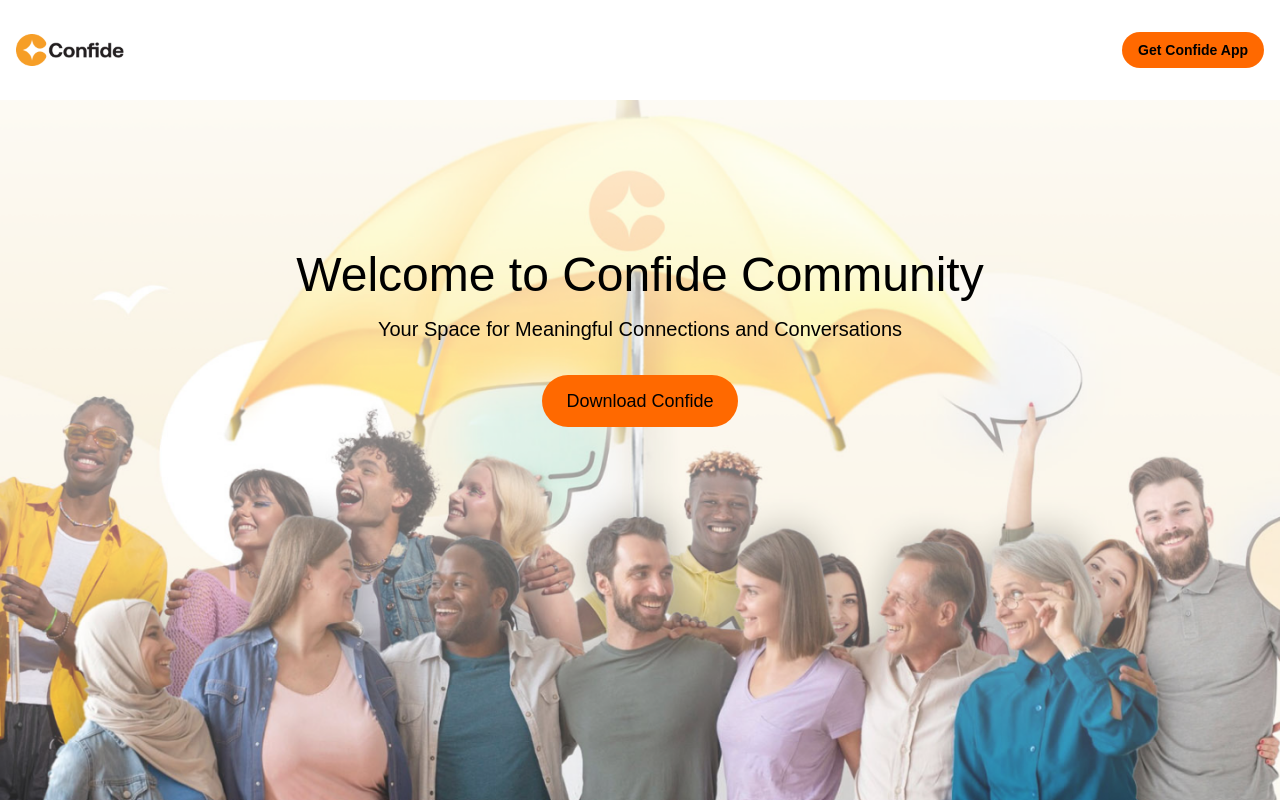
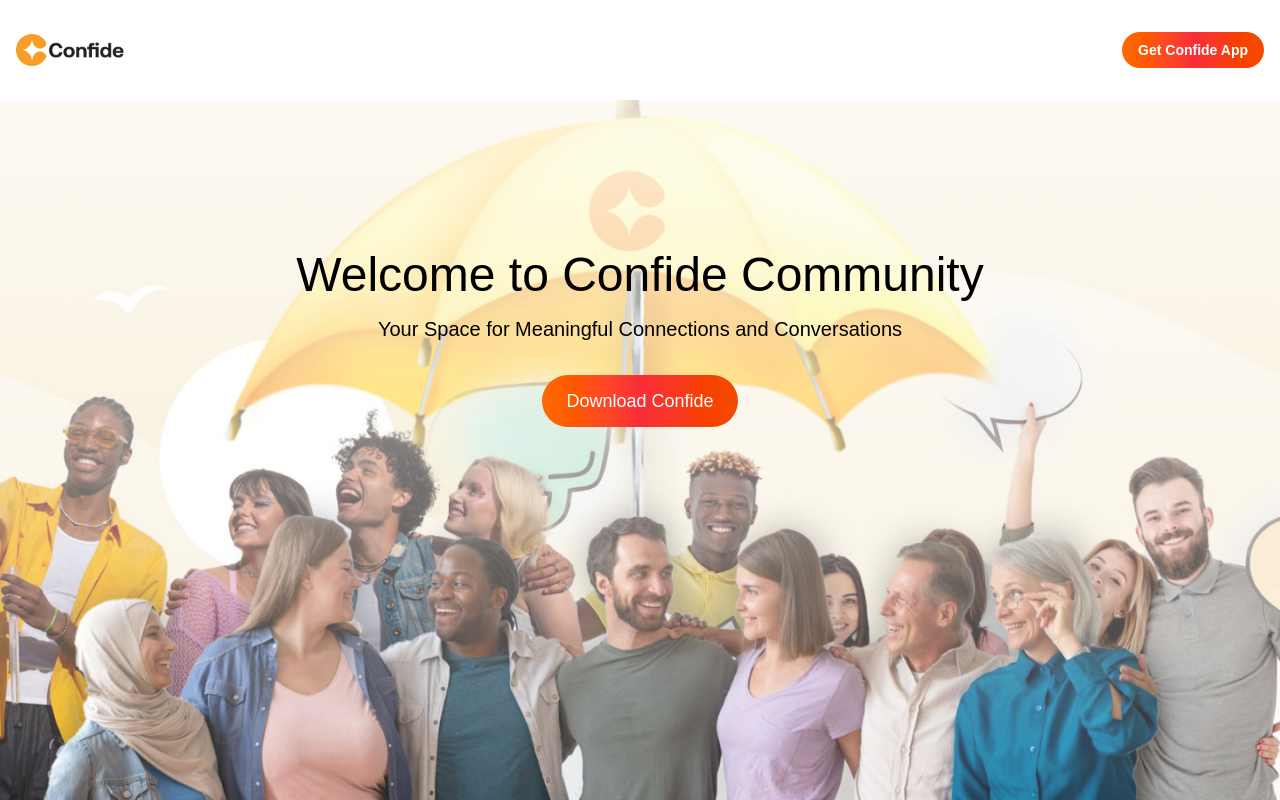
Before and after one commit to vichie34/Confide, a React (Vite) app: page / in a window 1280 px wide. Shown: the top 800 px of the page. Built offline with nearby package versions, Linux system fonts and the light colour scheme; a web font is replaced by a local one.

Commit message:
feat: Update button styles in Banner and Connect components for improved aesthetics

```diff
--- a/src/components/LandingUI/banner.tsx
+++ b/src/components/LandingUI/banner.tsx
@@ -59,7 +59,7 @@
                             className="h-8 w-auto"
                         />
                     </div>
-                    <button className="bg-orange-500 text-black px-4 py-2 rounded-full text-sm font-bold hover:bg-orange-600 cursor-pointer transition-colors"
+                    <button className="bg-gradient-to-r from-orange-500 via-red-500 to-orange-600 text-white px-4 py-2 rounded-full text-sm font-bold hover:bg-orange-600 cursor-pointer transition-colors"
                         onClick={handleDownloadClick}
                     >
                         Get Confide App
@@ -90,25 +90,15 @@
                             Your Space for Meaningful Connections and Conversations
                         </p>
                         <button
-                            className="bg-orange-500 text-black px-6 py-3 cursor-pointer rounded-full text-lg font-medium hover:bg-orange-600 transition-colors"
+                            className="bg-gradient-to-r from-orange-500 via-red-500 to-orange-600
+                            text-white px-6 py-3 cursor-pointer rounded-full
+                            text-lg font-medium hover:opacity-90 transition-all"
                             onClick={handleDownloadClick}
                         >
                             Download Confide
                         </button>
+
                     </div>
-                    {/*
-                // If you want to add custom styles, use a regular <style> tag or move styles to a CSS file.
-                // Example (uncomment if needed):
-                // <style>
-                // {`
-                // @media (max-width: 640px) {
-                //     main {
-                //         top: 10%;
-                //     }
-                // }
-                // `}
-                // </style>
-                */}
                 </main>
             </div>
             {/* Modal */}
--- a/src/components/LandingUI/connect.tsx
+++ b/src/components/LandingUI/connect.tsx
@@ -153,7 +153,7 @@
                     <p className="text-gray-600 mb-8 max-w-2xl mx-auto">
                         Ready to start your journey of meaningful connections and community? Join today and experience the power of authentic connections.
                     </p>
-                    <button type="button" className="bg-orange-500 text-black px-8 py-3 rounded-full font-medium hover:bg-orange-600 transition-colors duration-200"
+                    <button type="button" className="bg-gradient-to-r from-orange-500 via-red-500 to-orange-600 text-white px-8 py-3 rounded-full font-medium hover:bg-orange-600 transition-colors duration-200"
                         onClick={(e) => handleDownloadClick(e)}
                     >
                         Download Confide
```
